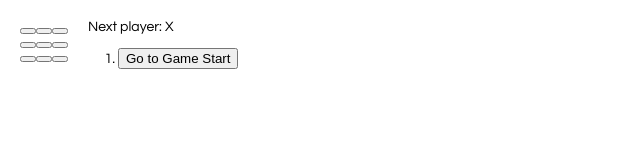
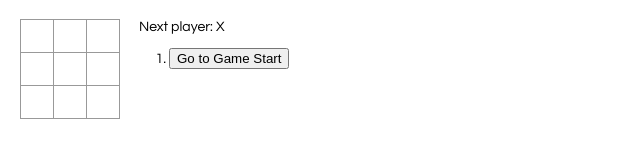
Before and after one commit to positive235/tictactoe-react, a React app: page / in a window 1280 px wide. Shown: the whole page, without its empty margins (0-640 px from the left). Built offline with nearby package versions, Linux system fonts and the light colour scheme.

Commit message:
separate index.js file into four js files and fixed typo

```diff
--- /dev/null
+++ b/src/Board.js
@@ -0,0 +1,37 @@
+import React from 'react';
+import Square from './Square';
+
+class Board extends React.Component {
+  renderSquare(i) {
+    return (
+      <Square
+        value={this.props.squares[i]}
+        onClick={() => this.props.onClick(i)}
+      />
+    );
+  }
+
+  render() {
+    return (
+      <div>
+        <div className="board-row">
+          {this.renderSquare(0)}
+          {this.renderSquare(1)}
+          {this.renderSquare(2)}
+        </div>
+        <div className="board-row">
+          {this.renderSquare(3)}
+          {this.renderSquare(4)}
+          {this.renderSquare(5)}
+        </div>
+        <div className="board-row">
+          {this.renderSquare(6)}
+          {this.renderSquare(7)}
+          {this.renderSquare(8)}
+        </div>
+      </div>
+    );
+  }
+}
+
+export default Board;
--- /dev/null
+++ b/src/Game.js
@@ -0,0 +1,102 @@
+import React from 'react';
+import Board from './Board';
+
+function calculateWinner(squares) {
+  const lines = [
+    [0, 1, 2],
+    [3, 4, 5],
+    [6, 7, 8],
+    [0, 3, 6],
+    [1, 4, 7],
+    [2, 5, 8],
+    [0, 4, 8],
+    [2, 4, 6],
+  ];
+  for (let i = 0; i < lines.length; i++) {
+    const [a, b, c] = lines[i];
+    if (squares[a] && squares[a] === squares[b] && squares[a] === squares[c]) {
+      return squares[a];
+    }
+  }
+  return null;
+}
+
+class Game extends React.Component {
+  constructor(props) {
+    super(props);
+    this.state = {
+      history: [{
+        squares: Array(9).fill(null),
+      }],
+      stepNumber: 0,
+      xIsNext: true
+    };
+  }
+
+  handleClick(i) {
+    const history = this.state.history.slice(0, this.state.stepNumber + 1);
+    const current = history[history.length - 1];
+    const squares = current.squares.slice();
+    if (calculateWinner(squares) || squares[i]) {
+      return;
+    }
+    squares[i] = this.state.xIsNext ? 'X' : 'O';
+    this.setState({
+      history: history.concat([{
+        squares: squares,
+      }]),
+      stepNumber: history.length,
+      xIsNext: !this.state.xIsNext,
+    });
+  }
+
+  jumpTo(step) {
+    this.setState({
+      stepNumber: step,
+      xIsNext: (step % 2) === 0,
+    });
+  }
+
+  render() {
+    const history = this.state.history;
+    const current = history[this.state.stepNumber];
+    const winner = calculateWinner(current.squares);
+
+    const moves = history.map((step, move) => {
+      const desc = move ?
+        'Go to Move #' + move :
+        'Go to Game Start';
+      return (
+        <li key={move}>
+          <button onClick={() => this.jumpTo(move)}>
+            {desc}
+          </button>
+        </li>
+      );
+    });
+
+    let status;
+    if (winner) {
+      status = 'Winner: ' + winner;
+    } else {
+      status = 'Next player: ' + (this.state.xIsNext ? 'X' : 'O');
+    }
+
+    return (
+      <div className="game">
+        <div className="game-board">
+          <Board
+            squares={current.squares}
+            onClick={i => this.handleClick(i)}
+          />
+        </div>
+        <div className="game-info">
+          <div>{status}</div>
+          <ol>{moves}</ol>
+        </div>
+      </div>
+    );
+  }
+}
+
+export default Game;
--- /dev/null
+++ b/src/Square.js
@@ -0,0 +1,11 @@
+import React from 'react';
+
+function Square(props) {
+  return (
+    <button className="square" onClick={props.onClick}>
+      {props.value}
+    </button>
+  );
+}
+
+export default Square;
--- a/src/index.js
+++ b/src/index.js
@@ -1,149 +1,9 @@
 import React from 'react';
 import ReactDOM from 'react-dom';
+import Game from './Game';
 import './index.css';
-
-function Square(props) {
-  return (
-    <button classname="square" onClick={props.onClick}>
-      {props.value}
-    </button>
-  );
-}
-
-class Board extends React.Component {
-  renderSquare(i) {
-    return (
-      <Square
-        value={this.props.squares[i]}
-        onClick={() => this.props.onClick(i)}
-      />
-    );
-  }
-
-  render() {
-    return (
-      <div>
-        <div className="board-row">
-          {this.renderSquare(0)}
-          {this.renderSquare(1)}
-          {this.renderSquare(2)}
-        </div>
-        <div className="board-row">
-          {this.renderSquare(3)}
-          {this.renderSquare(4)}
-          {this.renderSquare(5)}
-        </div>
-        <div className="board-row">
-          {this.renderSquare(6)}
-          {this.renderSquare(7)}
-          {this.renderSquare(8)}
-        </div>
-      </div>
-    );
-  }
-}
-
-class Game extends React.Component {
-  constructor(props) {
-    super(props);
-    this.state = {
-      history: [{
-        squares: Array(9).fill(null),
-      }],
-      stepNumber: 0,
-      xIsNext: true
-    };
-  }
-
-  handleClick(i) {
-    const history = this.state.history.slice(0, this.state.stepNumber + 1);
-    const current = history[history.length - 1];
-    const squares = current.squares.slice();
-    if (calculateWinner(squares) || squares[i]) {
-      return;
-    }
-    squares[i] = this.state.xIsNext ? 'X' : 'O';
-    this.setState({
-      history: history.concat([{
-        squares: squares,
-      }]),
-      stepNumber: history.length,
-      xIsNext: !this.state.xIsNext,
-    });
-  }
-
-  jumpTo(step) {
-    this.setState({
-      stepNumbe: step,
-      xIsNext: (step % 2) === 0,
-    });
-  }
-
-  render() {
-    const history = this.state.history;
-    const current = history[this.state.stepNumber];
-    const winner = calculateWinner(current.squares);
-
-    const moves = history.map((step, move) => {
-      const desc = move ?
-        'Go to Move #' + move :
-        'Go to Game Start';
-      return (
-        <li key={move}>
-          <button onClick={() => this.jumpTo(move)}>
-            {desc}
-          </button>
-        </li>
-      );
-    });
-
-    let status;
-    if (winner) {
-      status = 'Winner: ' + winner;
-    } else {
-      status = 'Next player: ' + (this.state.xIsNext ? 'X' : 'O');
-    }
-
-    return (
-      <div className="game">
-        <div className="game-board">
-          <Board
-            squares={current.squares}
-            onClick={i => this.handleClick(i)}
-          />
-        </div>
-        <div className="game-info">
-          <div>{status}</div>
-          <ol>{moves}</ol>
-        </div>
-      </div>
-    );
-  }
-}
-
-// ========================================
 
 ReactDOM.render(
   <Game />,
   document.getElementById('root')
 );
-
-function calculateWinner(squares) {
-  const lines = [
-    [0, 1, 2],
-    [3, 4, 5],
-    [6, 7, 8],
-    [0, 3, 6],
-    [1, 4, 7],
-    [2, 5, 8],
-    [0, 4, 8],
-    [2, 4, 6],
-  ];
-  for (let i = 0; i < lines.length; i++) {
-    const [a, b, c] = lines[i];
-    if (squares[a] && squares[a] === squares[b] && squares[a] === squares[c]) {
-      return squares[a];
-    }
-  }
-  return null;
-}
```
Also changed, not shown: public/index.html (+1 -21 lines), src/index.html (deleted, +0 -38 lines).
